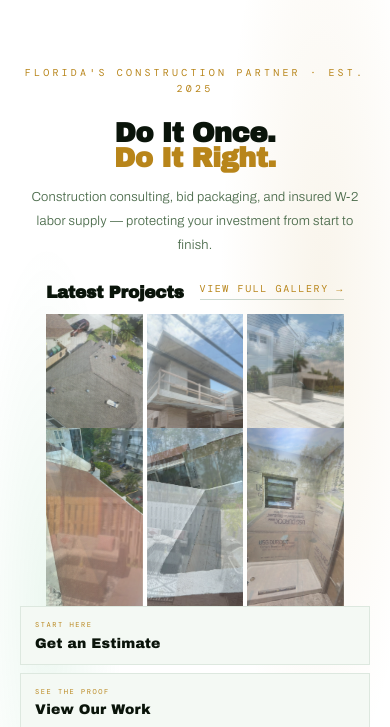
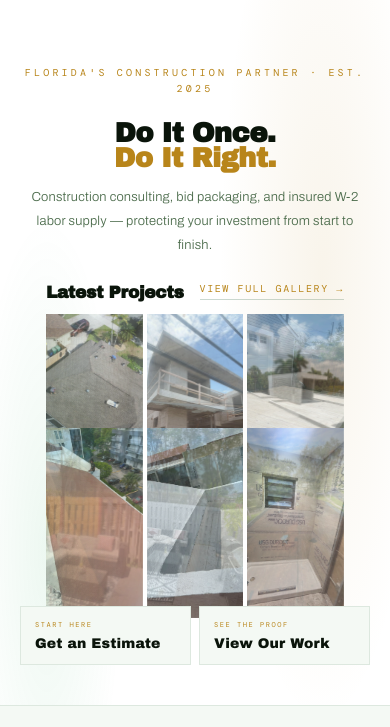
Before and after one commit to dracosdraco-coder/modern-engineering, a plain HTML site: page index.html in a window 390 px wide. Shown: the part 65-792 px from the top of the page. Drawn offline with nearby package versions, Linux system fonts and the light colour scheme; a web font is replaced by a local one.

Commit message:
Fix mobile CTA buttons overflowing off-screen (missing min-width override)

```diff
--- a/index.html
+++ b/index.html
@@ -193,7 +193,7 @@
   .hh1{font-size:clamp(26px,7vw,34px)}
   .hsub{margin-top:14px;font-size:13px}
   .hcta-row{flex-direction:row;gap:8px;margin-top:20px}
-  .hcta-card{max-width:none;padding:12px 14px}
+  .hcta-card{min-width:0;max-width:none;padding:12px 14px}
   .hcta-lbl{font-size:7px;margin-bottom:5px}
   .hcta-t{font-size:14px}
   .hcta-arrow{display:none}
```
